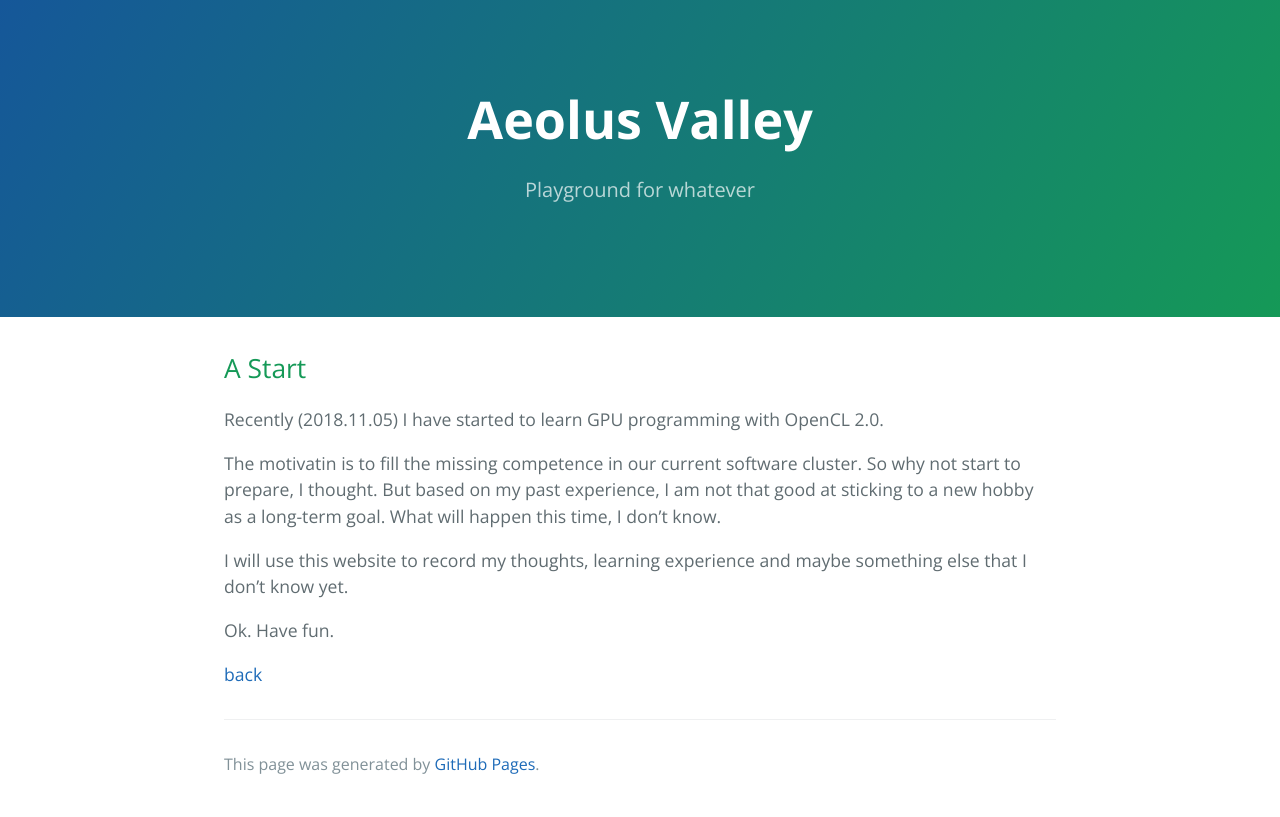
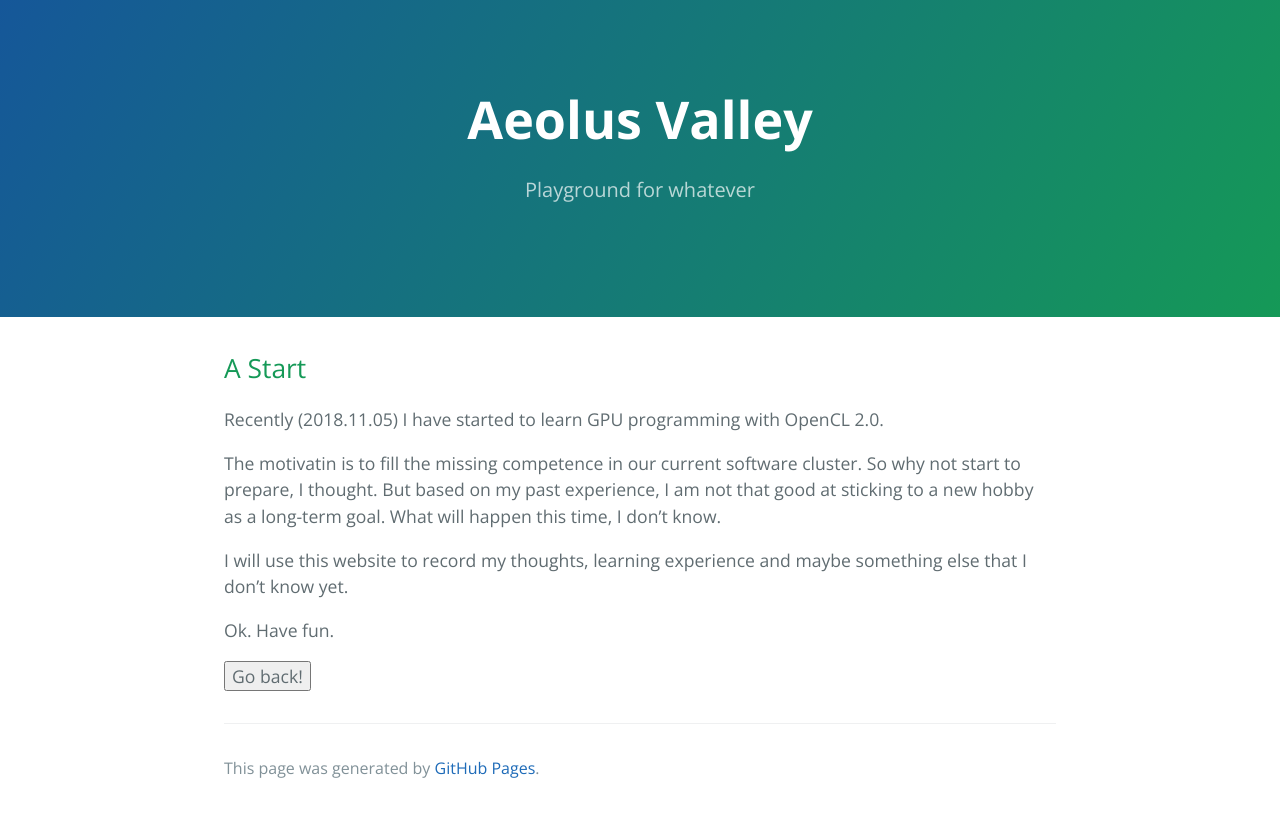
Before and after one commit to AeolusZhao/aeoluszhao.github.io, a Jekyll site: the page built from thoughts/AStart.md, in a window 1280 px wide. Shown: the top 817 px of the page. Built offline with Jekyll 4.4.1, drawn with Linux system fonts in a browser that asks for light colours; our own code applies the rules of GitHub Pages for plain Markdown files.

Commit message:
Update AStart.md

```diff
--- a/thoughts/AStart.md
+++ b/thoughts/AStart.md
@@ -11,4 +11,6 @@ I will use this website to record my thoughts, learning experience and maybe som
 
 Ok. Have fun.
 
-[back](../)
+<form>
+  <input type="button" value="Go back!" onclick="history.back()">
+</form>
```
